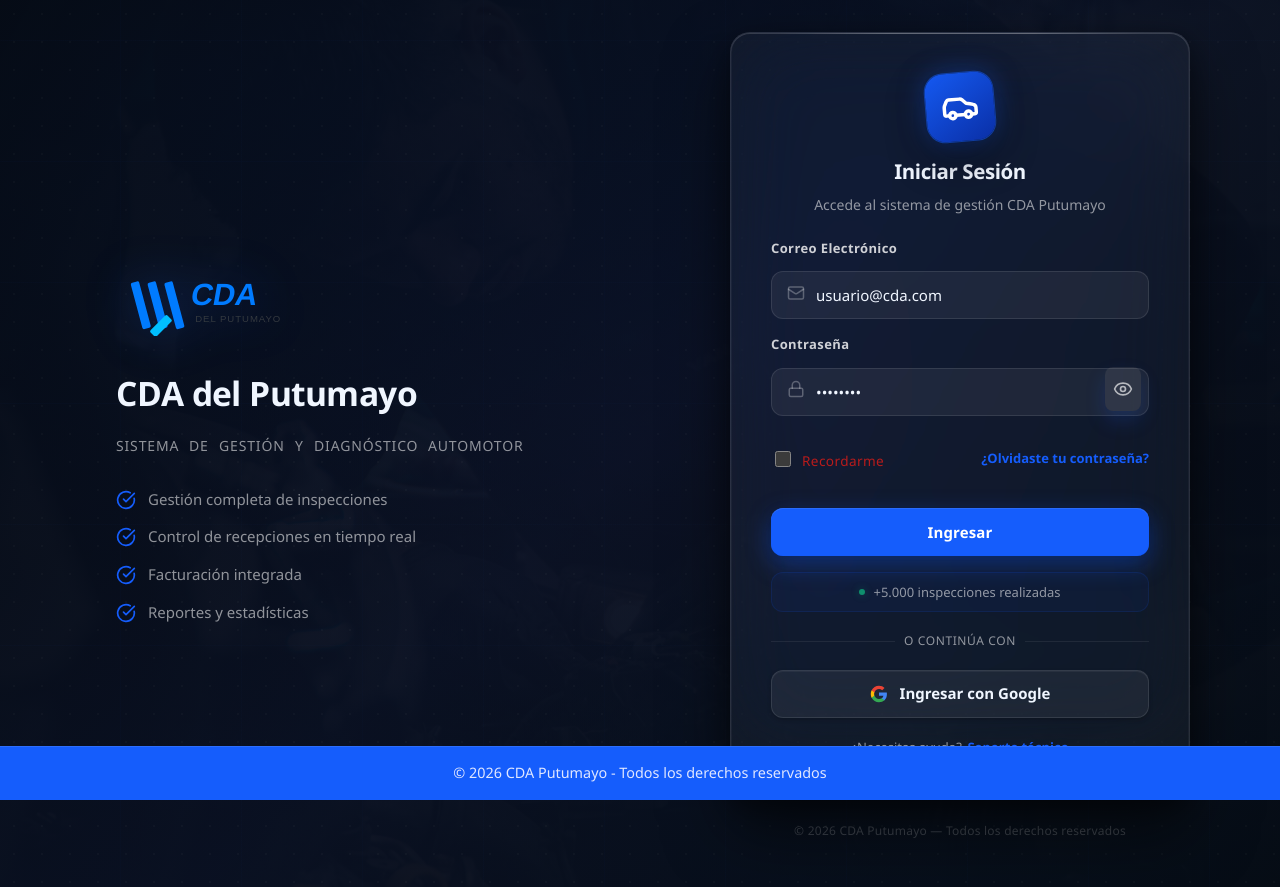
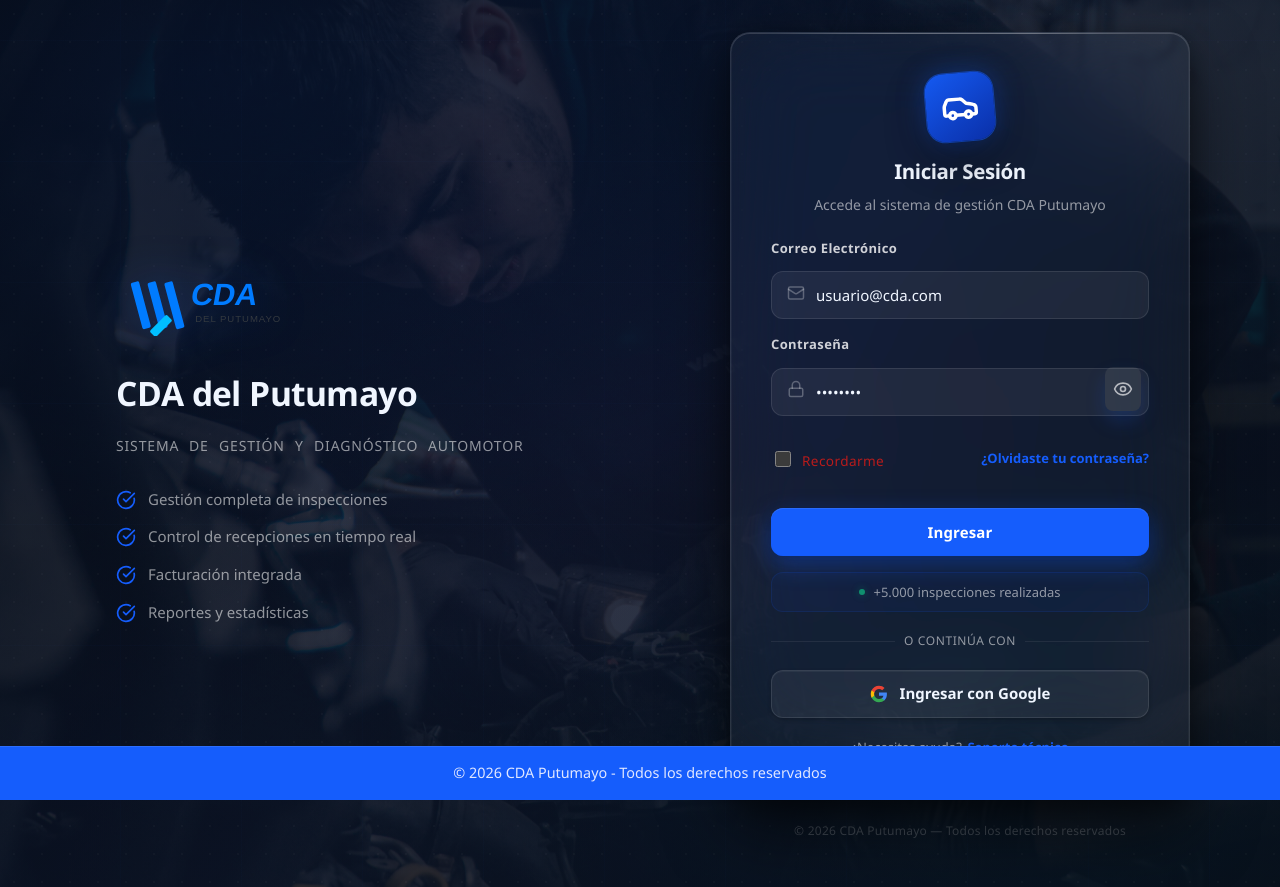
Before and after one commit to CDA-SYSTEM/FRONTEND_CDA, a React (Vite) app: page /login in a window 1280 px wide. Built offline with nearby package versions, Linux system fonts and the light colour scheme; no server answers.

Commit message:
fix: aclarar fondo imagen 0.25 y overlay menos opaco

```diff
--- a/src/modules/auth/pages/LoginPage.css
+++ b/src/modules/auth/pages/LoginPage.css
@@ -67,7 +67,7 @@
   background-image: url('@/shared/assets/bg-mechanic-1.jpg');
   background-size: cover;
   background-position: center;
-  opacity: 0.12;
+  opacity: 0.25;
   pointer-events: none;
 }
 
@@ -76,7 +76,7 @@
   position: absolute;
   inset: 0;
   z-index: 0;
-  background: linear-gradient(135deg, rgba(5, 10, 18, 0.92) 0%, rgba(8, 14, 30, 0.75) 50%, rgba(5, 10, 18, 0.92) 100%);
+  background: linear-gradient(135deg, rgba(5, 10, 18, 0.70) 0%, rgba(8, 14, 30, 0.45) 50%, rgba(5, 10, 18, 0.70) 100%);
   pointer-events: none;
 }
 
```
